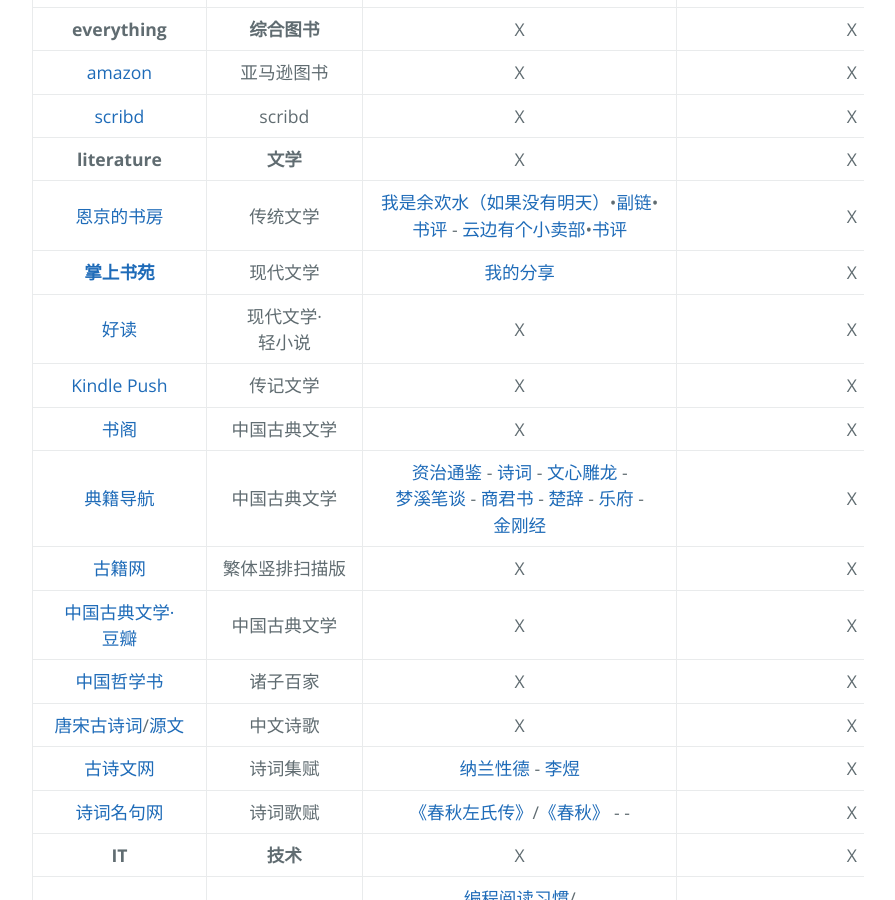
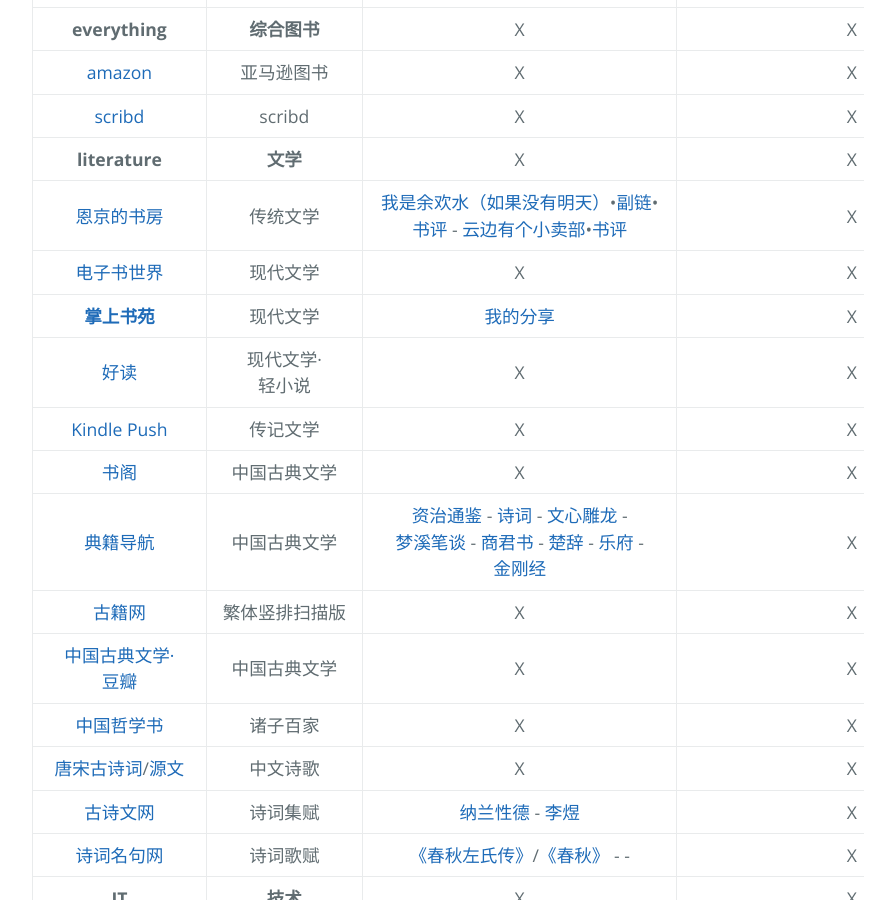
Before and after one commit to AmbroseRen/test, a Jekyll site: the page built from Library/BookSearch.md, in a window 1280 px wide and 900 px high, scrolled down 914 px. Shown: the whole window, without its empty margins (192-1087 px from the left). Built offline with Jekyll 4.4.1, drawn with Linux system fonts in a browser that asks for light colours; our own code applies the rules of GitHub Pages for plain Markdown files; the repository's description, which GitHub fills in, is left out.

Commit message:
Update BookSearch.md

```diff
--- a/Library/BookSearch.md
+++ b/Library/BookSearch.md
@@ -24,6 +24,7 @@
 | [scribd](https://www.scribd.com/) | scribd | X | X | X |
 | __literature__ | __文学__ | X | X | X |
 | [恩京的书房](https://www.enjing.com/) | 传统文学 | [我是余欢水（如果没有明天）](https://www.kunnu.com/yuhuanshui/)•[副链](https://www.51shucheng.net/shehui/ruguomeiyoumingtian)•[书评](https://www.enjing.com/wenxue/32589.htm) - [云边有个小卖部](https://cdn.jsdelivr.net/gh/AmbroseRen/Picture@master/book/Literature/Poem/%E4%BA%91%E8%BE%B9%E6%9C%89%E4%B8%AA%E5%B0%8F%E5%8D%96%E9%83%A8%20-%20%E5%BC%A0%E5%98%89%E4%BD%B3.pdf)•[书评](https://www.enjing.com/wenxue/31436.htm) | X | X |
+| [电子书世界](https://www.dzssj.com/) | 现代文学 | X | X | X |
 | __[掌上书苑](https://www.soepub.com/)__ | 现代文学 | [我的分享](https://www.soepub.com/myspace/3) | X | X |
 | [好读](http://www.haodoo.net/) | 现代文学·轻小说 | X | X | X |
 | [Kindle Push](https://book.einverne.info/) | 传记文学 | X | X | X |
```
